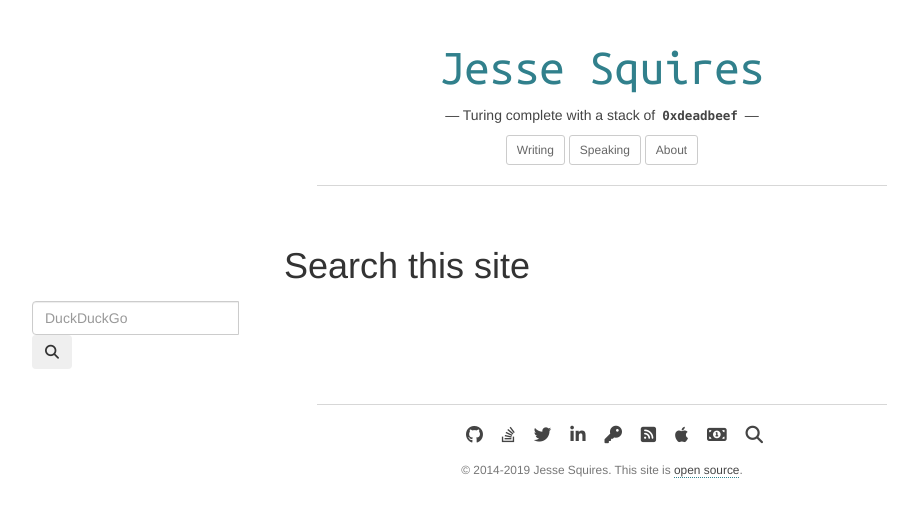
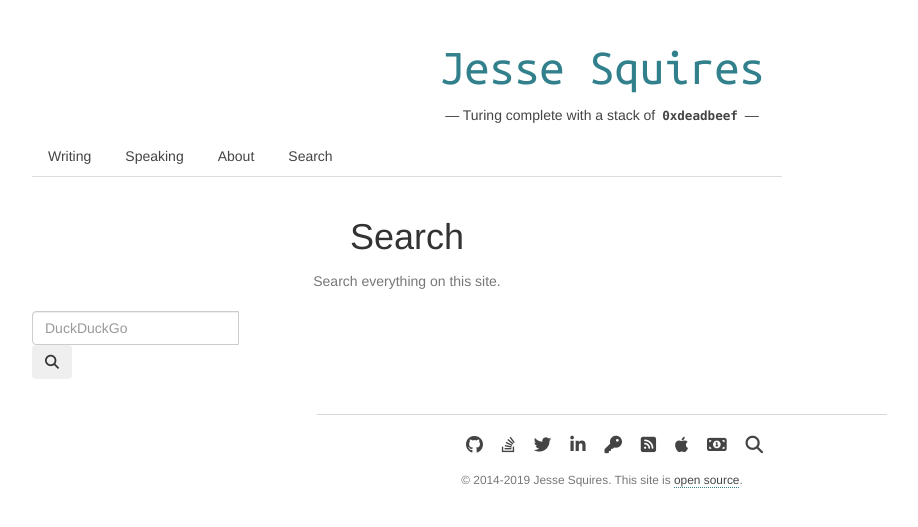
Before and after one commit to jessesquires/jessesquires.com, a Jekyll site: the page built from search.html, in a window 1280 px wide. Shown: the top 527 px of the page, without its empty margins (38-956 px from the left). Built offline with Jekyll 4.4.1, drawn with Linux system fonts in a browser that asks for light colours; nearby versions of some CDN libraries; library files that are not in the unit come from our copies.

Commit message:
new nav design. minor updates for pages.

```diff
--- a/_includes/header.html
+++ b/_includes/header.html
@@ -12,13 +12,30 @@
         </div> <!-- col -->
      </div> <!-- row -->
 
-    <div class="row">
-        <div class="col">
-            <a class="btn btn-light btn-sm" href="/">Writing</a>
-            <a class="btn btn-light btn-sm" href="/speaking/">Speaking</a>
-            <a class="btn btn-light btn-sm" href="/about/">About</a>
-        </div> <!-- col -->
-    </div> <!-- row -->
-   <hr>
+    <div class="row justify-content-md-center">
+        <div class="col"></div>
+        <div class="col-12 col-md-8">
+            <ul class="nav nav-tabs justify-content-center">
+                <li class="nav-item">
+                    <a class="nav-link {% if page.url == '/' or page.url == '/blog/' or page.url contains '/page/' %}active{% endif %}" href="/">Writing</a>
+                </li>
+                <li class="nav-item">
+                    <a class="nav-link {% if page.url == '/speaking/' %}active{% endif %}" href="/speaking/">Speaking</a>
+                </li>
+                <li class="nav-item">
+                    <a class="nav-link {% if page.url == '/about/' %}active{% endif %}" href="/about/">About</a>
+                </li>
+                {% if page.url == '/contact/'
+                    or page.url == '/archive/'
+                    or page.url == '/search/'
+                    or page.url == '/pay/' %}
+                <li class="nav-item">
+                    <a class="nav-link active" href="{{ page.url }}">{{ page.title }}</a>
+                </li>
+                {% endif %}
+            </ul>
+        </div>
+        <div class="col"></div>
+    </div>
    <br/>
 </header>
--- a/css/style.css
+++ b/css/style.css
@@ -21,7 +21,7 @@ h1 > code, h2 > code, h3 > code {
     font-weight: bolder;
 }
 
-.btn-light {
+.btn-light, li > .nav-link {
    color: #444444;
 }
 
--- a/search.html
+++ b/search.html
@@ -1,6 +1,8 @@
 ---
 layout: standalone
-title: Search this site
+title: Search
 ---
 
+<p class="text-muted text-center">Search everything on this site.</p>
+
 {% include search_box.html %}
```
Also changed, not shown: contact.md (+1 -1 lines), pay.md (+1 -1 lines).
